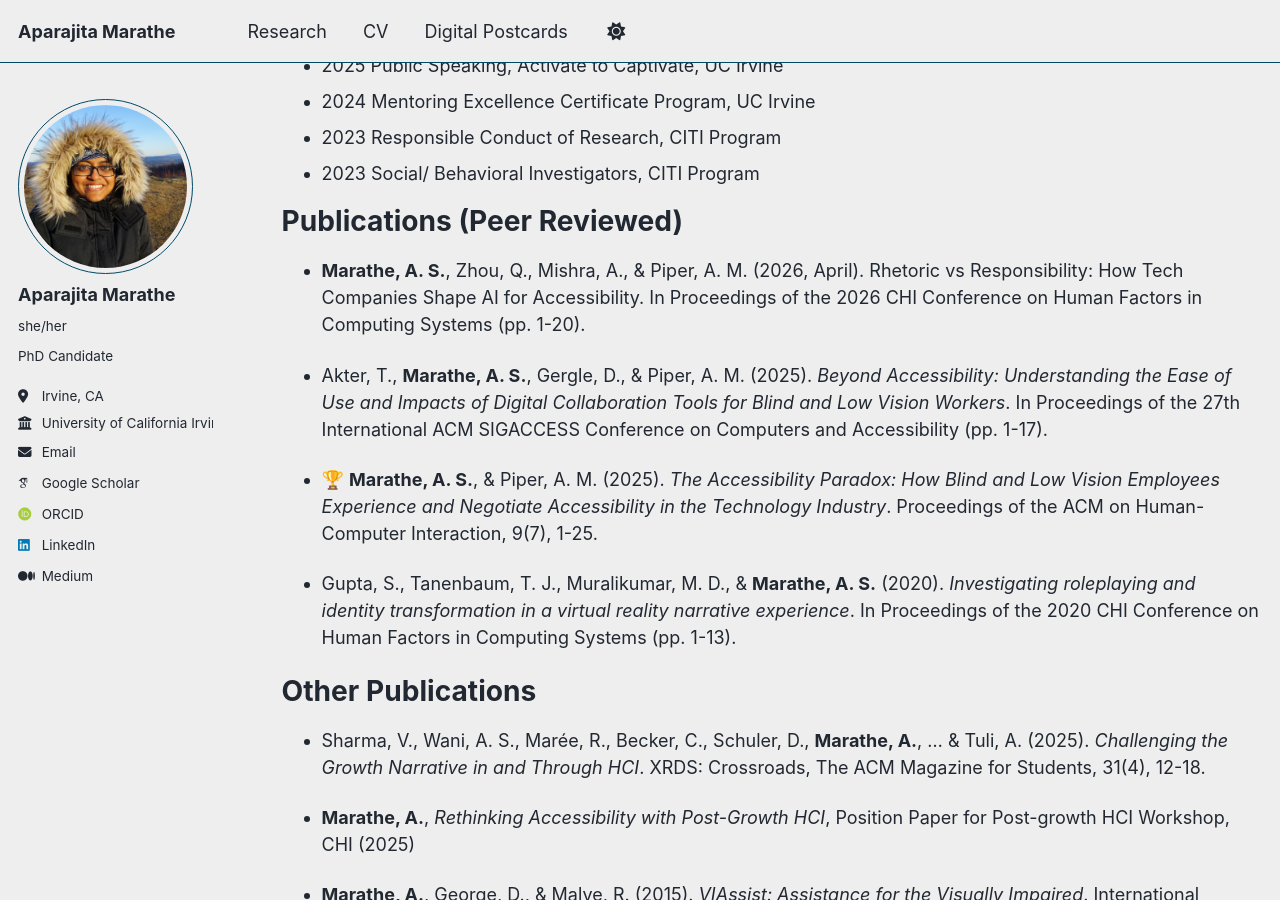
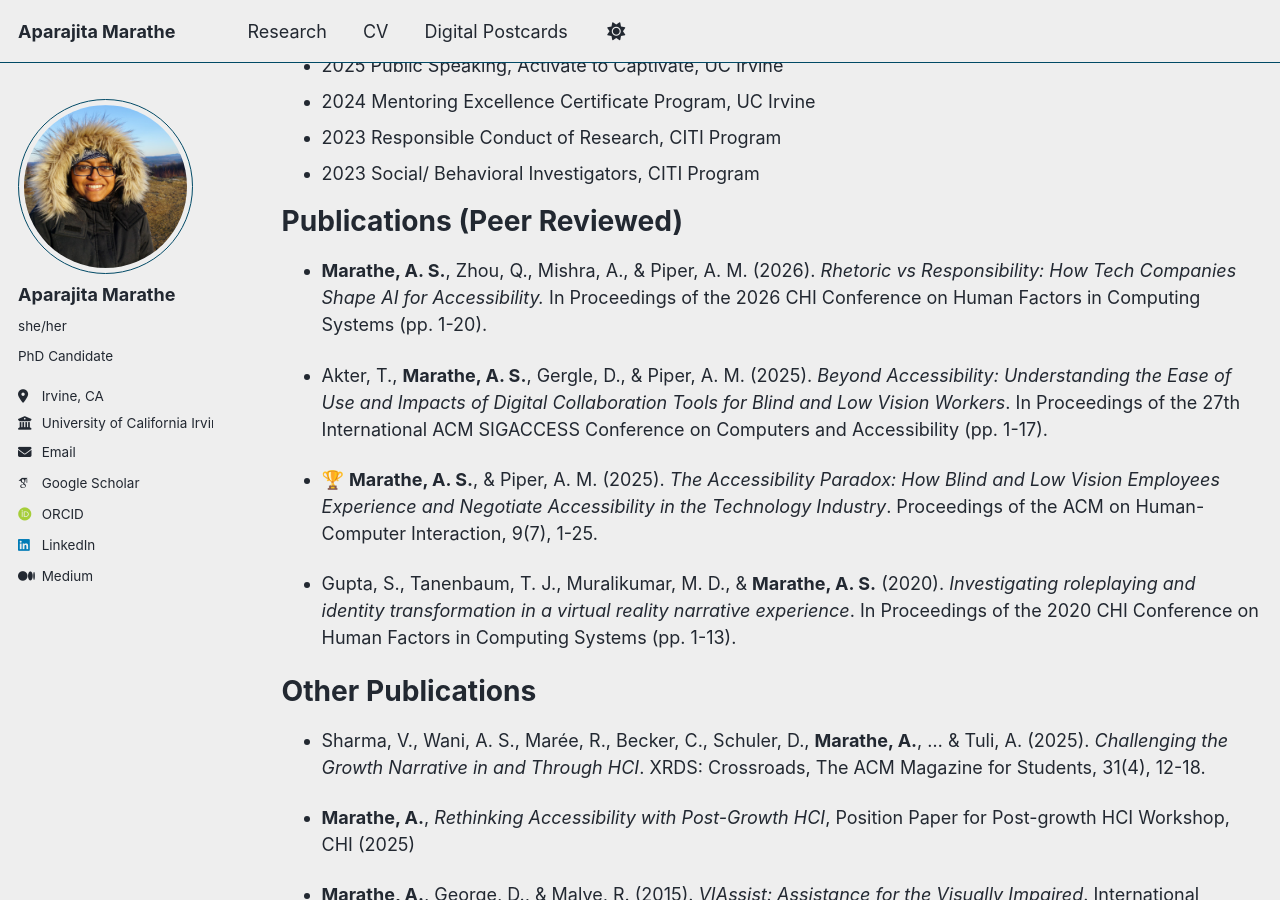
Before and after one commit to aparajitamarathe/aparajitamarathe.github.io, a Jekyll site: the page built from _pages/cv.md, in a window 1280 px wide and 900 px high, scrolled down 893 px. Built offline with Jekyll 4.4.1, drawn with Linux system fonts in a browser that asks for light colours; some web fonts are replaced.

Commit message:
Revise publication entries in CV
Updated publication formatting for consistency.

```diff
--- a/_pages/cv.md
+++ b/_pages/cv.md
@@ -45,7 +45,7 @@ Certifications
 
 Publications (Peer Reviewed)
 ======
-* **Marathe, A. S.**, Zhou, Q., Mishra, A., & Piper, A. M. (2026, April). Rhetoric vs Responsibility: How Tech Companies Shape AI for Accessibility. In Proceedings of the 2026 CHI Conference on Human Factors in Computing Systems (pp. 1-20).
+* **Marathe, A. S.**, Zhou, Q., Mishra, A., & Piper, A. M. (2026). _Rhetoric vs Responsibility: How Tech Companies Shape AI for Accessibility._ In Proceedings of the 2026 CHI Conference on Human Factors in Computing Systems (pp. 1-20).
 
 * Akter, T., **Marathe, A. S.**, Gergle, D., & Piper, A. M. (2025). _Beyond Accessibility: Understanding the Ease of Use and Impacts of Digital Collaboration Tools for Blind and Low Vision Workers_. In Proceedings of the 27th International ACM SIGACCESS Conference on Computers and Accessibility (pp. 1-17).
 
```
